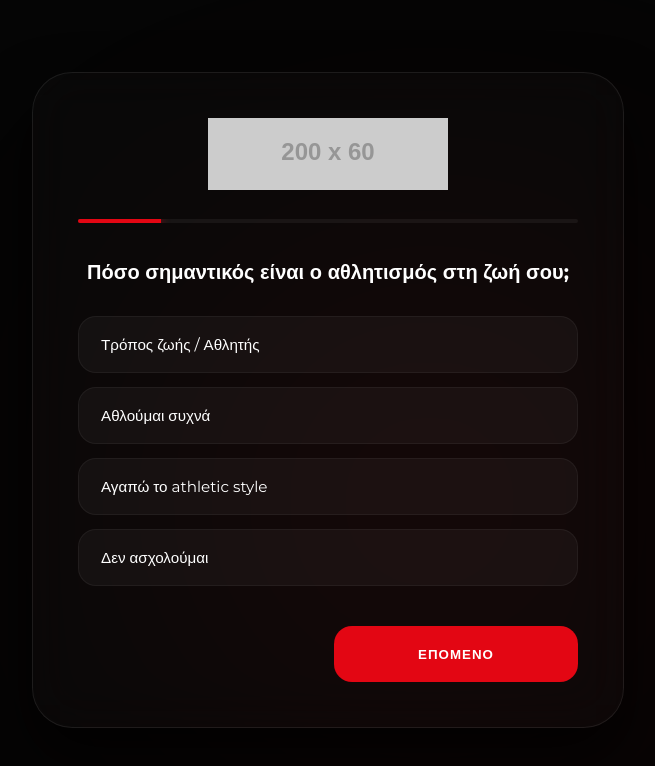
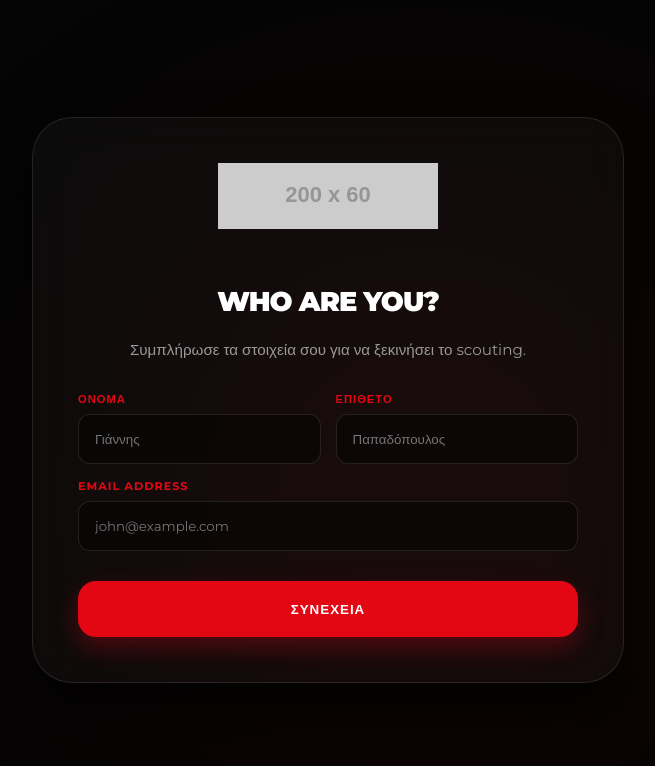
Before and after one commit to dimitratrochidou/cosmossportquery, a plain HTML site: page index.html in a window 1280 px wide. Both pictures are taken after a click on the button "ΞΕΚΙΝΑΜΕ". Shown: the whole page, without its empty margins (312-967 px from the left). Drawn offline with Linux system fonts and the light colour scheme; placeholder pictures from the web are drawn by us.

Commit message:
Update index.html

```diff
--- a/index.html
+++ b/index.html
@@ -3,171 +3,45 @@
 <head>
     <meta charset="UTF-8">
     <meta name="viewport" content="width=device-width, initial-scale=1.0">
-    <title>Cosmos Sport HR | Welcome</title>
+    <title>Cosmos Sport HR | Talent Assessment</title>
     <link href="https://fonts.googleapis.com/css2?family=Montserrat:wght@400;700;900&display=swap" rel="stylesheet">
     <style>
-        :root {
-            --cosmos-red: #e30613;
-            --bg: #050505;
-        }
+        :root { --cosmos-red: #e30613; --bg: #050505; }
+        body { font-family: 'Montserrat', sans-serif; background: var(--bg); margin: 0; display: flex; justify-content: center; align-items: center; min-height: 100vh; color: white; overflow-x: hidden; }
 
-        body {
-            font-family: 'Montserrat', sans-serif;
-            background: var(--bg);
-            margin: 0;
-            display: flex;
-            justify-content: center;
-            align-items: center;
-            min-height: 100vh;
-            overflow: hidden;
-            color: white;
-        }
+        .bg-glow { position: absolute; width: 450px; height: 450px; background: var(--cosmos-red); filter: blur(180px); border-radius: 50%; z-index: -1; opacity: 0.15; animation: move 12s infinite alternate; }
+        @keyframes move { from { transform: translate(-25%, -25%); } to { transform: translate(25%, 25%); } }
 
-        .bg-glow {
-            position: absolute;
-            width: 400px;
-            height: 400px;
-            background: var(--cosmos-red);
-            filter: blur(180px);
-            border-radius: 50%;
-            z-index: -1;
-            opacity: 0.15;
-            animation: move 12s infinite alternate;
-        }
+        .container { width: 95%; max-width: 500px; background: rgba(255, 255, 255, 0.03); backdrop-filter: blur(25px); padding: 45px; border-radius: 40px; border: 1px solid rgba(255, 255, 255, 0.1); text-align: center; box-shadow: 0 30px 60px rgba(0,0,0,0.8); }
+        .logo { width: 220px; margin-bottom: 30px; }
 
-        @keyframes move {
-            from { transform: translate(-30%, -30%); }
-            to { transform: translate(30%, 30%); }
-        }
+        .screen { display: none; animation: fadeIn 0.6s ease; }
+        .active { display: block; }
 
-        .container {
-            width: 95%;
-            max-width: 500px;
-            background: rgba(255, 255, 255, 0.02);
-            backdrop-filter: blur(25px);
-            padding: 45px;
-            border-radius: 40px;
-            border: 1px solid rgba(255, 255, 255, 0.08);
-            text-align: center;
-            box-shadow: 0 30px 60px rgba(0,0,0,0.8);
-        }
+        h2 { font-weight: 900; font-size: 1.7rem; margin-bottom: 20px; text-transform: uppercase; letter-spacing: -1px; }
+        p { color: #999; font-size: 0.95rem; line-height: 1.6; margin-bottom: 30px; }
 
-        .logo {
-            width: 240px;
-            margin-bottom: 25px;
-            transition: 0.5s ease;
-        }
+        /* Form Inputs */
+        .form-row { display: flex; gap: 15px; margin-bottom: 15px; }
+        .form-group { text-align: left; flex: 1; }
+        label { display: block; font-size: 0.7rem; letter-spacing: 1px; text-transform: uppercase; color: var(--cosmos-red); font-weight: 700; margin-bottom: 8px; }
+        input { width: 100%; padding: 16px; border-radius: 12px; border: 1px solid rgba(255,255,255,0.1); background: rgba(0,0,0,0.4); color: white; font-family: 'Montserrat', sans-serif; box-sizing: border-box; outline: none; transition: 0.3s; }
+        input:focus { border-color: var(--cosmos-red); background: rgba(255,255,255,0.05); }
 
-        /* Welcome Screen Styling */
-        #welcome-screen {
-            display: flex;
-            flex-direction: column;
-            align-items: center;
-            animation: fadeIn 0.8s ease;
-        }
+        /* Quiz */
+        .progress-bar { height: 4px; background: rgba(255,255,255,0.05); border-radius: 10px; margin-bottom: 35px; overflow: hidden; }
+        #fill { height: 100%; width: 0%; background: var(--cosmos-red); transition: 0.6s ease; box-shadow: 0 0 15px var(--cosmos-red); }
+        .options { display: grid; gap: 12px; }
+        .opt { background: rgba(255,255,255,0.04); padding: 18px; border-radius: 15px; border: 1px solid rgba(255,255,255,0.05); cursor: pointer; transition: 0.3s; text-align: left; font-size: 0.95rem; }
+        .opt:hover { background: rgba(255,255,255,0.08); transform: translateX(5px); }
+        .opt.selected { border-color: var(--cosmos-red); background: rgba(227, 6, 19, 0.15); }
 
-        .welcome-title {
-            font-size: 1.8rem;
-            font-weight: 900;
-            margin-bottom: 15px;
-            letter-spacing: -1px;
-        }
+        /* ΣΤΑΘΕΡΟ ΚΟΚΚΙΝΟ ΚΟΥΜΠΙ */
+        .btn-main { width: 100%; padding: 20px; border-radius: 18px; border: none; background: var(--cosmos-red); color: white; font-weight: 900; text-transform: uppercase; cursor: pointer; font-family: 'Montserrat', sans-serif; transition: 0.3s; letter-spacing: 1px; margin-top: 30px; box-shadow: 0 10px 25px rgba(227, 6, 19, 0.3); }
+        .btn-main:hover { transform: translateY(-3px); box-shadow: 0 15px 30px rgba(227, 6, 19, 0.5); }
+        .btn-back { background: transparent; color: #555; border: none; margin-top: 15px; font-weight: 700; cursor: pointer; text-transform: uppercase; font-size: 0.75rem; }
 
-        .welcome-sub {
-            color: #888;
-            font-size: 0.95rem;
-            line-height: 1.6;
-            margin-bottom: 35px;
-        }
-
-        /* Quiz Styling */
-        #quiz-section { display: none; animation: fadeIn 0.5s ease; }
-
-        .progress-bar {
-            height: 4px;
-            background: rgba(255,255,255,0.05);
-            border-radius: 10px;
-            margin-bottom: 35px;
-            overflow: hidden;
-        }
-
-        #fill {
-            height: 100%;
-            width: 0%;
-            background: var(--cosmos-red);
-            transition: 0.6s cubic-bezier(0.22, 1, 0.36, 1);
-            box-shadow: 0 0 10px var(--cosmos-red);
-        }
-
-        .question-box h2 {
-            font-size: 1.25rem;
-            font-weight: 700;
-            margin-bottom: 30px;
-            line-height: 1.4;
-        }
-
-        .options { display: grid; gap: 14px; }
-
-        .opt {
-            background: rgba(255,255,255,0.04);
-            padding: 18px 22px;
-            border-radius: 18px;
-            border: 1px solid rgba(255,255,255,0.05);
-            cursor: pointer;
-            transition: 0.3s cubic-bezier(0.175, 0.885, 0.32, 1.275);
-            text-align: left;
-            font-size: 0.95rem;
-        }
-
-        .opt:hover {
-            background: rgba(255,255,255,0.08);
-            transform: translateX(8px);
-            border-color: rgba(255,255,255,0.2);
-        }
-
-        .opt.selected {
-            border-color: var(--cosmos-red);
-            background: rgba(227, 6, 19, 0.12);
-        }
-
-        .footer-btns {
-            margin-top: 40px;
-            display: flex;
-            gap: 12px;
-        }
-
-        button {
-            flex: 1;
-            padding: 20px;
-            border-radius: 18px;
-            border: none;
-            font-weight: 900;
-            text-transform: uppercase;
-            cursor: pointer;
-            font-family: 'Montserrat', sans-serif;
-            transition: 0.3s;
-            letter-spacing: 1px;
-        }
-
-        .next { background: var(--cosmos-red); color: white; }
-        .next:hover { transform: scale(1.03); box-shadow: 0 10px 25px rgba(227, 6, 19, 0.3); }
-
-        .back { background: transparent; color: #555; }
-        .back:hover { color: white; }
-
-        #result { display: none; animation: fadeIn 0.8s ease; }
-
-        @keyframes fadeIn {
-            from { opacity: 0; transform: translateY(15px); }
-            to { opacity: 1; transform: translateY(0); }
-        }
-
-        .score-val {
-            font-size: 3.5rem;
-            font-weight: 900;
-            color: var(--cosmos-red);
-            margin: 15px 0;
-        }
+        @keyframes fadeIn { from { opacity: 0; transform: translateY(15px); } to { opacity: 1; transform: translateY(0); } }
     </style>
 </head>
 <body>
@@ -175,115 +49,141 @@
 <div class="bg-glow"></div>
 
 <div class="container">
-    <img src="images.png" alt="Cosmos Sport" class="logo" onerror="this.src='https://via.placeholder.com/200x60/000000/ffffff?text=COSMOS+SPORT'">
+    <img src="images.png" alt="Cosmos Sport" class="logo" id="logo" onerror="this.src='https://via.placeholder.com/200x60/000000/ffffff?text=COSMOS+SPORT'">
 
-    <div id="welcome-screen">
-        <div class="welcome-title">Γίνε μέλος της ομάδας!</div>
-        <p class="welcome-sub">
-            Θέλεις να εργαστείς στο πιο δυναμικό περιβάλλον στον χώρο του αθλητισμού;
-            Απάντησε σε 6 γρήγορες ερωτήσεις για να δούμε αν έχεις το <b>Cosmos DNA</b>!
-        </p>
-        <button class="next" onclick="startQuiz()">Ξεκιναμε</button>
+    <div id="scr-welcome" class="screen active">
+        <h2>Join the Squad.</h2>
+        <p>Θέλεις να εργαστείς στο πιο δυναμικό περιβάλλον στον χώρο του αθλητισμού; Δες αν έχεις το <b>Cosmos DNA</b>!</p>
+        <button class="btn-main" onclick="nextScreen('scr-form')">Ξεκινάμε</button>
     </div>
 
-    <div id="quiz-section">
-        <div class="progress-bar"><div id="fill"></div></div>
-        <div class="question-box">
-            <h2 id="q-text"></h2>
-            <div class="options" id="opt-container"></div>
+    <div id="scr-form" class="screen">
+        <h2>Who are you?</h2>
+        <p>Συμπλήρωσε τα στοιχεία σου για να ξεκινήσει το scouting.</p>
+        <div class="form-row">
+            <div class="form-group">
+                <label>Όνομα</label>
+                <input type="text" id="fname" placeholder="Γιάννης">
+            </div>
+            <div class="form-group">
+                <label>Επίθετο</label>
+                <input type="text" id="lname" placeholder="Παπαδόπουλος">
+            </div>
         </div>
-        <div class="footer-btns">
-            <button class="back" onclick="changeStep(-1)" id="btn-back">Πίσω</button>
-            <button class="next" onclick="changeStep(1)" id="btn-next">Επόμενο</button>
+        <div class="form-group">
+            <label>Email Address</label>
+            <input type="email" id="email" placeholder="john@example.com">
         </div>
+        <button class="btn-main" onclick="validateForm()">Συνέχεια</button>
     </div>
 
-    <div id="result">
-        <div style="font-size: 3rem;">🔥</div>
-        <div class="score-val" id="score-text">0%</div>
+    <div id="scr-quiz" class="screen">
+        <div class="progress-bar"><div id="fill"></div></div>
+        <h2 id="q-text" style="font-size: 1.25rem;"></h2>
+        <div class="options" id="opt-container"></div>
+        <button class="btn-main" id="btn-next" onclick="nextQ()">Επόμενο</button>
+        <button class="btn-back" id="btn-back" onclick="prevQ()">Πίσω</button>
+    </div>
+
+    <div id="scr-result" class="screen">
+        <div id="res-emoji" style="font-size: 4rem; margin-bottom: 10px;">🔥</div>
+        <div id="res-score" style="font-size: 3.5rem; font-weight: 900; color: var(--cosmos-red); margin-bottom: 10px;">0%</div>
         <h2 id="res-title"></h2>
-        <p id="res-desc" style="color: #888; line-height: 1.7; margin-bottom: 30px;"></p>
-        <button class="next" onclick="location.reload()" style="width:100%;">Επιστροφη στην αρχη</button>
+        <p id="res-desc"></p>
+        <button class="btn-main" onclick="location.reload()">Κλείσιμο</button>
     </div>
 </div>
 
 <script>
     const questions = [
-        { q: "Πόσο σημαντικός είναι ο αθλητισμός στη ζωή σου;", a: ["Τρόπος ζωής / Αθλητής", "Αθλούμαι συχνά", "Αγαπώ το athletic style", "Δεν ασχολούμαι"], weights: [10, 8, 5, 0] },
-        { q: "Είσαι έτοιμος/η να δουλέψεις σε κυλιόμενο ωράριο (Σάββατα/Γιορτές);", a: ["Φυσικά, κανένα πρόβλημα!", "Συνήθως ναι", "Μόνο αν υπάρχει ανάγκη", "Όχι, θέλω σταθερό ωράριο"], weights: [10, 7, 3, -20] },
-        { q: "Τι θα έκανες αν ένας πελάτης ήταν δυσαρεστημένος;", a: ["Θα άκουγα με υπομονή και θα έδινα λύση", "Θα καλούσα τον υπεύθυνο", "Θα ζητούσα συγγνώμη", "Θα προσπαθούσα να τελειώσω γρήγορα"], weights: [10, 7, 5, 2] },
-        { q: "Σου αρέσει να δουλεύεις σε ομάδα;", a: ["Πάντα! Together We Grow", "Μου αρέσει η συνεργασία", "Προτιμώ να δουλεύω μόνος", "Εξαρτάται από τους άλλους"], weights: [10, 8, 2, 5] },
-        { q: "Πόσο καλά γνωρίζεις τα αθλητικά brands;", a: ["Τα παρακολουθώ καθημερινά", "Γνωρίζω τα βασικά", "Μαθαίνω γρήγορα", "Δεν έχω ιδιαίτερη γνώση"], weights: [10, 8, 7, 2] },
-        { q: "Τι θα πρότεινες σε κάποιον που ψάχνει παπούτσια running;", a: ["Θα τον ρωτούσα για το έδαφος και τη χρήση", "Θα του έδειχνα τα best sellers", "Θα του έδειχνα τα πιο ακριβά", "Θα του έδειχνα αυτά που μου αρέσουν"], weights: [10, 7, 2, 3] }
+        { q: "Πόσο σημαντικός είναι ο αθλητισμός στη ζωή σου;", a: ["Τρόπος ζωής / Αθλητής", "Αθλούμαι συχνά", "Αγαπώ το athletic style", "Δεν ασχολούμαι"], w: [10, 8, 5, 0] },
+        { q: "Είσαι έτοιμος/η να δουλέψεις σε κυλιόμενο ωράριο (Σάββατα/Γιορτές);", a: ["Φυσικά, κανένα πρόβλημα!", "Συνήθως ναι", "Μόνο αν υπάρχει ανάγκη", "Όχι, θέλω σταθερό ωράριο"], w: [10, 7, 3, -20] },
+        { q: "Τι θα έκανες αν ένας πελάτης ήταν δυσαρεστημένος;", a: ["Θα άκουγα με υπομονή και θα έδινα λύση", "Θα καλούσα τον υπεύθυνο", "Θα ζητούσα συγγνώμη", "Θα προσπαθούσα να τελειώσω γρήγορα"], w: [10, 7, 5, 2] },
+        { q: "Σου αρέσει να δουλεύεις σε ομάδα;", a: ["Πάντα! Together We Grow", "Μου αρέσει η συνεργασία", "Προτιμώ να δουλεύω μόνος", "Εξαρτάται από τους άλλους"], w: [10, 8, 2, 5] },
+        { q: "Πόσο καλά γνωρίζεις τα αθλητικά brands;", a: ["Τα παρακολουθώ καθημερινά", "Γνωρίζω τα βασικά", "Μαθαίνω γρήγορα", "Δεν έχω ιδιαίτερη γνώση"], w: [10, 8, 7, 2] },
+        { q: "Τι θα πρότεινες σε κάποιον που ψάχνει παπούτσια running;", a: ["Θα τον ρωτούσα για το έδαφος και τη χρήση", "Θα του έδειχνα τα best sellers", "Θα του έδειχνα τα πιο ακριβά", "Θα του έδειχνα αυτά που μου αρέσουν"], w: [10, 7, 2, 3] }
     ];
 
-    let step = 0;
+    let current = 0;
     let userAnswers = [];
+    let userData = {};
 
-    function startQuiz() {
-        document.getElementById('welcome-screen').style.display = 'none';
-        document.getElementById('quiz-section').style.display = 'block';
-        render();
+    function nextScreen(id) {
+        document.querySelectorAll('.screen').forEach(s => s.classList.remove('active'));
+        document.getElementById(id).classList.add('active');
     }
 
-    function render() {
-        const current = questions[step];
-        const qText = document.getElementById('q-text');
+    function validateForm() {
+        const fn = document.getElementById('fname').value;
+        const ln = document.getElementById('lname').value;
+        const em = document.getElementById('email').value;
+        if(!fn || !ln || !em) { alert("Συμπλήρωσε όλα τα πεδία!"); return; }
+        userData = { fn, ln, em };
+        nextScreen('scr-quiz');
+        renderQ();
+    }
 
-        // Ομαλό animation αλλαγής κειμένου
-        qText.style.opacity = 0;
-        setTimeout(() => {
-            qText.innerText = current.q;
-            qText.style.opacity = 1;
-        }, 150);
-
-        document.getElementById('fill').style.width = ((step + 1) / questions.length * 100) + "%";
-        document.getElementById('btn-back').style.visibility = step === 0 ? "hidden" : "visible";
-        document.getElementById('btn-next').innerText = step === questions.length - 1 ? "Ολοκληρωση" : "Επομενο";
+    function renderQ() {
+        const q = questions[current];
+        document.getElementById('q-text').innerText = q.q;
+        document.getElementById('fill').style.width = ((current + 1) / questions.length * 100) + "%";
 
         const container = document.getElementById('opt-container');
         container.innerHTML = "";
-        current.a.forEach((ans, i) => {
+        q.a.forEach((ans, i) => {
             const div = document.createElement('div');
-            div.className = "opt" + (userAnswers[step] === i ? " selected" : "");
+            div.className = "opt" + (userAnswers[current] === i ? " selected" : "");
             div.innerText = ans;
-            div.onclick = () => { userAnswers[step] = i; render(); };
+            div.onclick = () => { userAnswers[current] = i; renderQ(); };
             container.appendChild(div);
         });
+
+        document.getElementById('btn-back').style.visibility = current === 0 ? "hidden" : "visible";
+        document.getElementById('btn-next').innerText = current === questions.length - 1 ? "Ολοκλήρωση" : "Επόμενο";
     }
 
-    function changeStep(dir) {
-        if (dir === 1 && userAnswers[step] === undefined) {
-            alert("Παρακαλώ επίλεξε μια απάντηση!");
-            return;
+    function nextQ() {
+        if(userAnswers[current] === undefined) { alert("Επίλεξε μια απάντηση!"); return; }
+        if(current < questions.length - 1) {
+            current++;
+            renderQ();
+        } else {
+            showResult();
         }
-        step += dir;
-        if (step >= questions.length) showResult();
-        else render();
+    }
+
+    function prevQ() {
+        if(current > 0) {
+            current--;
+            renderQ();
+        }
     }
 
     function showResult() {
-        document.getElementById('quiz-section').style.display = "none";
-        document.getElementById('result').style.display = "block";
+        nextScreen('scr-result');
+        let total = 0;
+        userAnswers.forEach((idx, i) => total += questions[i].w[idx]);
+        let score = Math.max(0, Math.round((total / 60) * 100));
 
-        let total = 0;
-        userAnswers.forEach((val, i) => total += questions[i].weights[val]);
-        let percent = Math.max(0, Math.round((total / 60) * 100));
+        document.getElementById('res-score').innerText = score + "%";
+        const title = document.getElementById('res-title');
+        const desc = document.getElementById('res-desc');
+        const emoji = document.getElementById('res-emoji');
 
-        document.getElementById('score-text').innerText = percent + "%";
-
-        if (percent >= 80) {
-            document.getElementById('res-title').innerText = "You're a Star!";
-            document.getElementById('res-desc').innerText = "Το προφίλ σου είναι ιδανικό για την Cosmos Sport. Θα επικοινωνήσουμε μαζί σου πολύ σύντομα!";
-        } else if (percent >= 50) {
-            document.getElementById('res-title').innerText = "Great Potential!";
-            document.getElementById('res-desc').innerText = "Έχεις πολύ καλά στοιχεία. Θα θέλαμε να συζητήσουμε περισσότερο σε μια προσωπική συνέντευξη.";
+        if(score >= 85) {
+            emoji.innerText = "🏆";
+            title.innerText = "Elite Match, " + userData.fn + "!";
+            desc.innerText = "Είσαι ακριβώς αυτό που ψάχνουμε! Το DNA σου ταιριάζει απόλυτα στην Cosmos Sport.";
+        } else if(score >= 50) {
+            emoji.innerText = "💪";
+            title.innerText = "Strong Potential!";
+            desc.innerText = "Έχεις πολύ καλά στοιχεία. Θα θέλαμε να σε γνωρίσουμε καλύτερα!";
         } else {
-            document.getElementById('res-title').innerText = "Thank You!";
-            document.getElementById('res-desc').innerText = "Ευχαριστούμε για το ενδιαφέρον. Θα κρατήσουμε το βιογραφικό σου στη βάση μας για μελλοντικές θέσεις.";
+            emoji.innerText = "👍";
+            title.innerText = "Ευχαριστούμε!";
+            desc.innerText = "Θα κρατήσουμε το βιογραφικό σου για μελλοντικές θέσεις που ταιριάζουν στο προφίλ σου.";
         }
     }
 </script>
-
 </body>
 </html>
```
